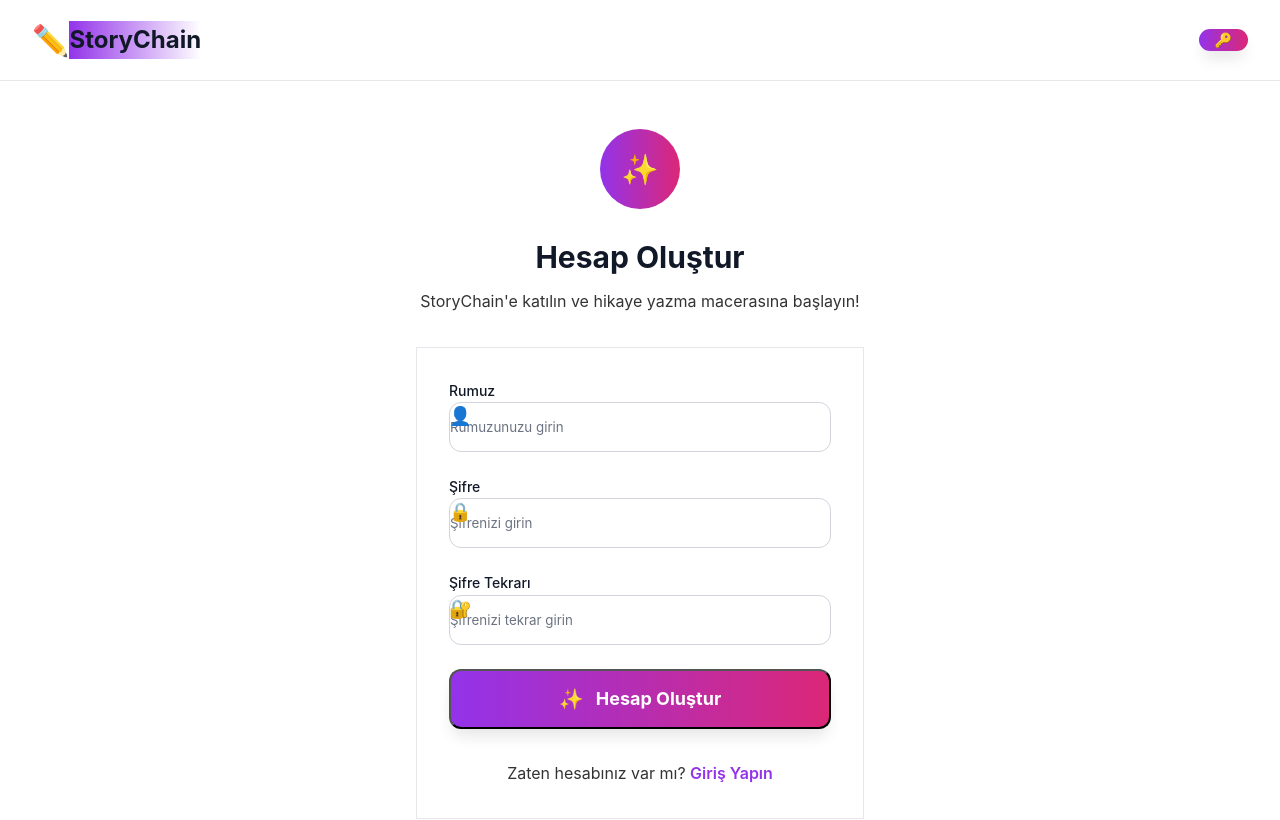
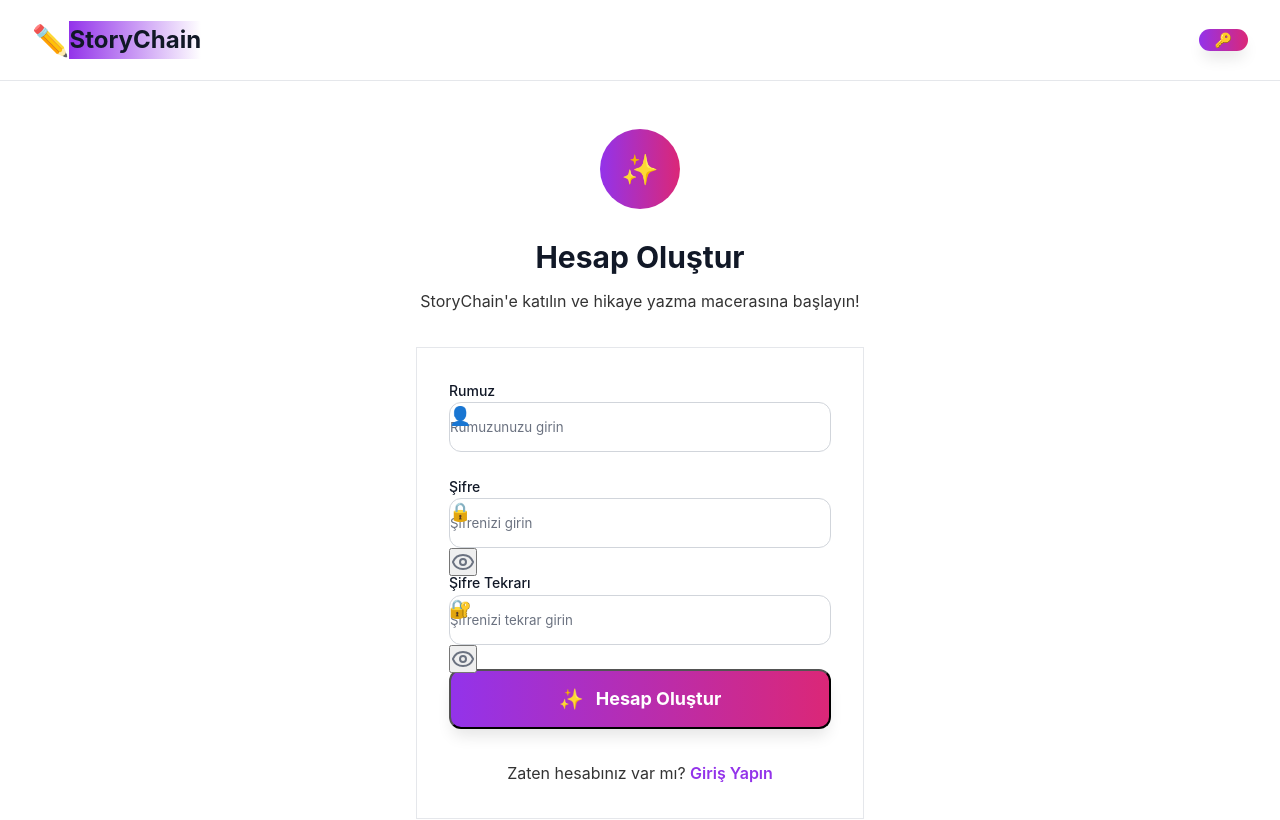
Before and after one commit to ardakrtss/storychain-frontend, a Next.js app: page /register in a window 1280 px wide. Shown: the top 820 px of the page. Built offline with nearby package versions, Linux system fonts and the light colour scheme; no server answers.

Commit message:
Şifre görünürlük toggle butonu eklendi - giriş ve kayıt sayfalarında

```diff
--- a/src/app/register/page.js
+++ b/src/app/register/page.js
@@ -5,6 +5,7 @@ import { useRouter } from 'next/navigation';
 import Link from 'next/link';
 import { useAuth } from '../../contexts/AuthContext';
 import api from '../../lib/api';
+import { Eye, EyeOff } from 'lucide-react';
 
 export default function RegisterPage() {
   const router = useRouter();
@@ -17,6 +18,8 @@ export default function RegisterPage() {
   const [errors, setErrors] = useState({});
   const [loading, setLoading] = useState(false);
   const [success, setSuccess] = useState(false);
+  const [showPassword, setShowPassword] = useState(false);
+  const [showConfirmPassword, setShowConfirmPassword] = useState(false);
 
   const handleChange = (e) => {
     const { name, value } = e.target;
@@ -183,17 +186,28 @@ export default function RegisterPage() {
                   <input
                     id="password"
                     name="password"
-                    type="password"
+                    type={showPassword ? "text" : "password"}
                     value={formData.password}
                     onChange={handleChange}
                     style={{ color: '#000000 !important', backgroundColor: '#ffffff !important', paddingLeft: '3rem !important' }}
-                    className={`w-full pr-4 py-4 bg-white border rounded-xl text-black placeholder-gray-500 focus:outline-none focus:ring-2 focus:ring-purple-500 focus:border-transparent transition-all duration-300 ${
+                    className={`w-full pr-12 py-4 bg-white border rounded-xl text-black placeholder-gray-500 focus:outline-none focus:ring-2 focus:ring-purple-500 focus:border-transparent transition-all duration-300 ${
                       errors.password
                         ? 'border-red-500 focus:ring-red-500'
                         : 'border-gray-300 hover:border-gray-400'
                     }`}
                     placeholder="Şifrenizi girin"
                   />
+                  <button
+                    type="button"
+                    onClick={() => setShowPassword(!showPassword)}
+                    className="absolute inset-y-0 right-0 pr-4 flex items-center text-gray-500 hover:text-gray-700 transition-colors"
+                  >
+                    {showPassword ? (
+                      <EyeOff className="h-5 w-5" />
+                    ) : (
+                      <Eye className="h-5 w-5" />
+                    )}
+                  </button>
                 </div>
                 {errors.password && (
                   <p className="mt-2 text-sm text-red-600">{errors.password}</p>
@@ -212,17 +226,28 @@ export default function RegisterPage() {
                   <input
                     id="confirmPassword"
                     name="confirmPassword"
-                    type="password"
+                    type={showConfirmPassword ? "text" : "password"}
                     value={formData.confirmPassword}
                     onChange={handleChange}
                     style={{ color: '#000000 !important', backgroundColor: '#ffffff !important', paddingLeft: '3rem !important' }}
-                    className={`w-full pr-4 py-4 bg-white border rounded-xl text-black placeholder-gray-500 focus:outline-none focus:ring-2 focus:ring-purple-500 focus:border-transparent transition-all duration-300 ${
+                    className={`w-full pr-12 py-4 bg-white border rounded-xl text-black placeholder-gray-500 focus:outline-none focus:ring-2 focus:ring-purple-500 focus:border-transparent transition-all duration-300 ${
                       errors.confirmPassword
                         ? 'border-red-500 focus:ring-red-500'
                         : 'border-gray-300 hover:border-gray-400'
                     }`}
                     placeholder="Şifrenizi tekrar girin"
                   />
+                  <button
+                    type="button"
+                    onClick={() => setShowConfirmPassword(!showConfirmPassword)}
+                    className="absolute inset-y-0 right-0 pr-4 flex items-center text-gray-500 hover:text-gray-700 transition-colors"
+                  >
+                    {showConfirmPassword ? (
+                      <EyeOff className="h-5 w-5" />
+                    ) : (
+                      <Eye className="h-5 w-5" />
+                    )}
+                  </button>
                 </div>
                 {errors.confirmPassword && (
                   <p className="mt-2 text-sm text-red-600">{errors.confirmPassword}</p>
```
Also changed, not shown: src/app/nickname/page.js (+15 -2 lines).
